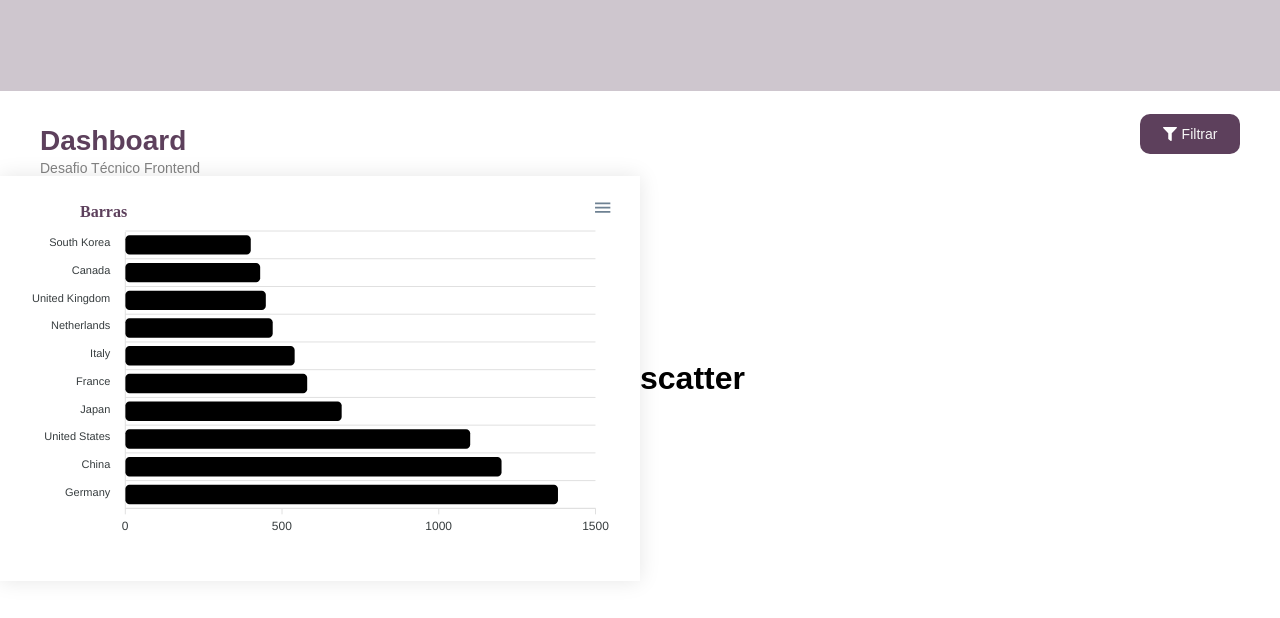
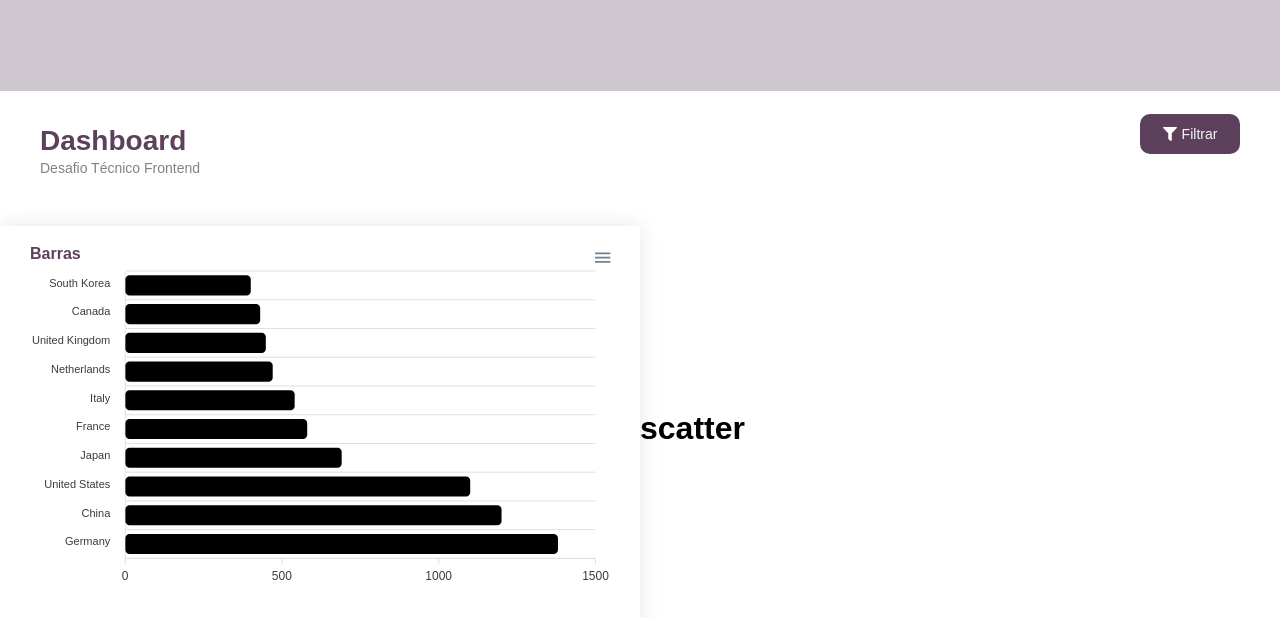
Before and after one commit to charleeslemes/teste-minehr, a React (Create React App) app: page / in a window 1280 px wide. Shown: the top 618 px of the page. Built offline with nearby package versions, Linux system fonts and the light colour scheme.

Commit message:
criando arquivo do gráfico scatter

```diff
--- a/src/components/GraphBar/index.js
+++ b/src/components/GraphBar/index.js
@@ -20,7 +20,9 @@ export default function GraphBar(){
             chart: {
               type: 'bar',
               height: 350,
-              widtd: '100%'
+              widtd: '100%',
+              fontFamily: 'Montserrat, sans-serif',
+
             },
             plotOptions: {
               bar: {
@@ -40,14 +42,13 @@ export default function GraphBar(){
             title: {
                 text:'Barras',
                 align: 'left',
-                margin: 10,
-                offsetX: 50,
-                offsetY: 0,
+                margin: 0,
+                offsetX: 0,
+                offsetY: -3,
                 floating: true,
                 style: {
                   fontSize:  '16px',
                   fontWeight:  'bold',
-                  fontFamily: 'Montserrat sans-serif' ,
                   color:  '#5D405C'
                 },
 
--- a/src/pages/Dashboard/styled.js
+++ b/src/pages/Dashboard/styled.js
@@ -52,11 +52,11 @@ export const Filtro = styled.div`
 
 export const ContainerGraficos = styled.div`
     width: 100%;
-
+    border-radius: 10px;
     max-width: 1300px;
-    margin: 0 auto;
+    margin: 50px auto 0 auto;
     display: flex;
-    justify-content: space-evenly;
+    justify-content: space-between;
     align-items: center;
 
 `;
```
Also changed, not shown: src/components/GraphScatter/index.js (added).
